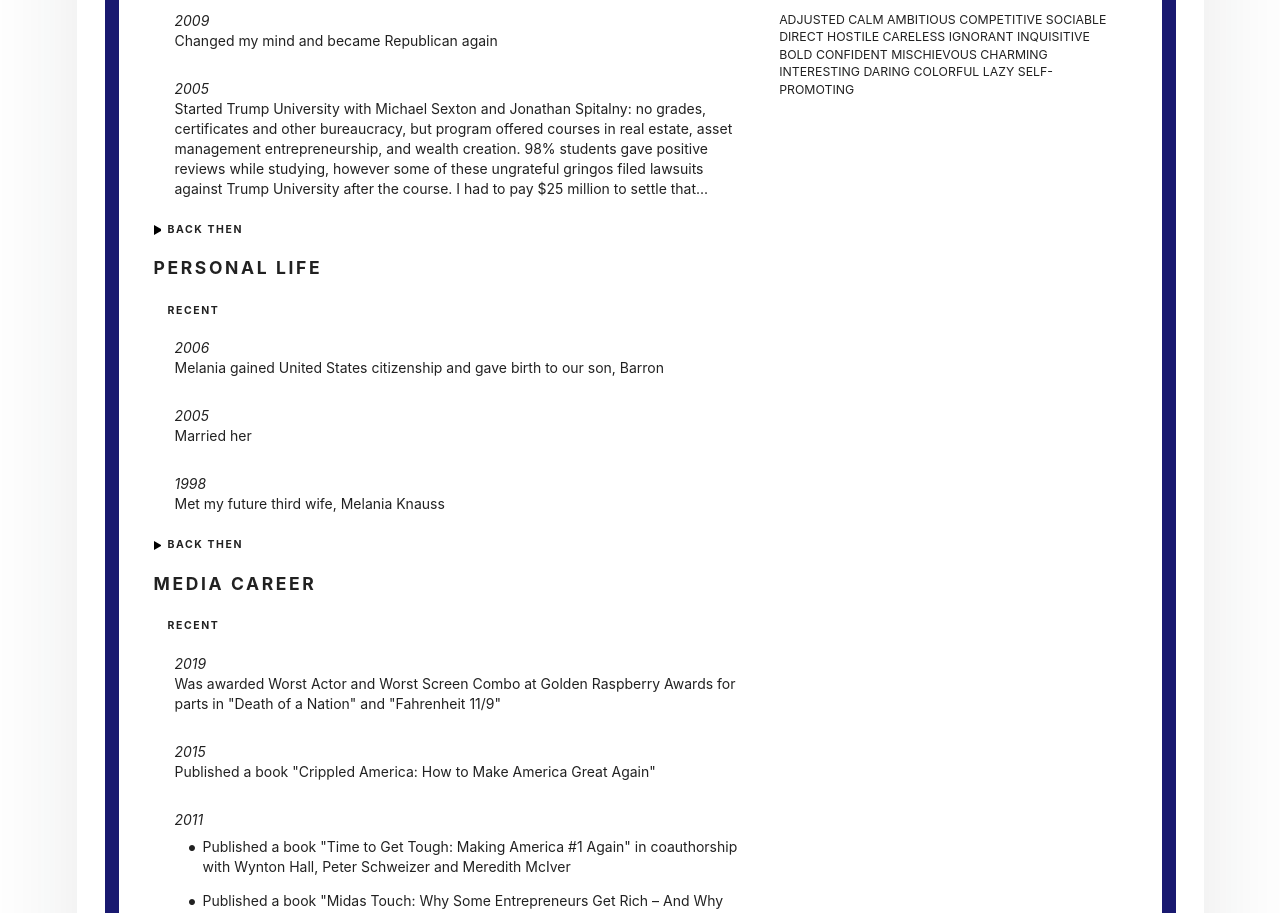
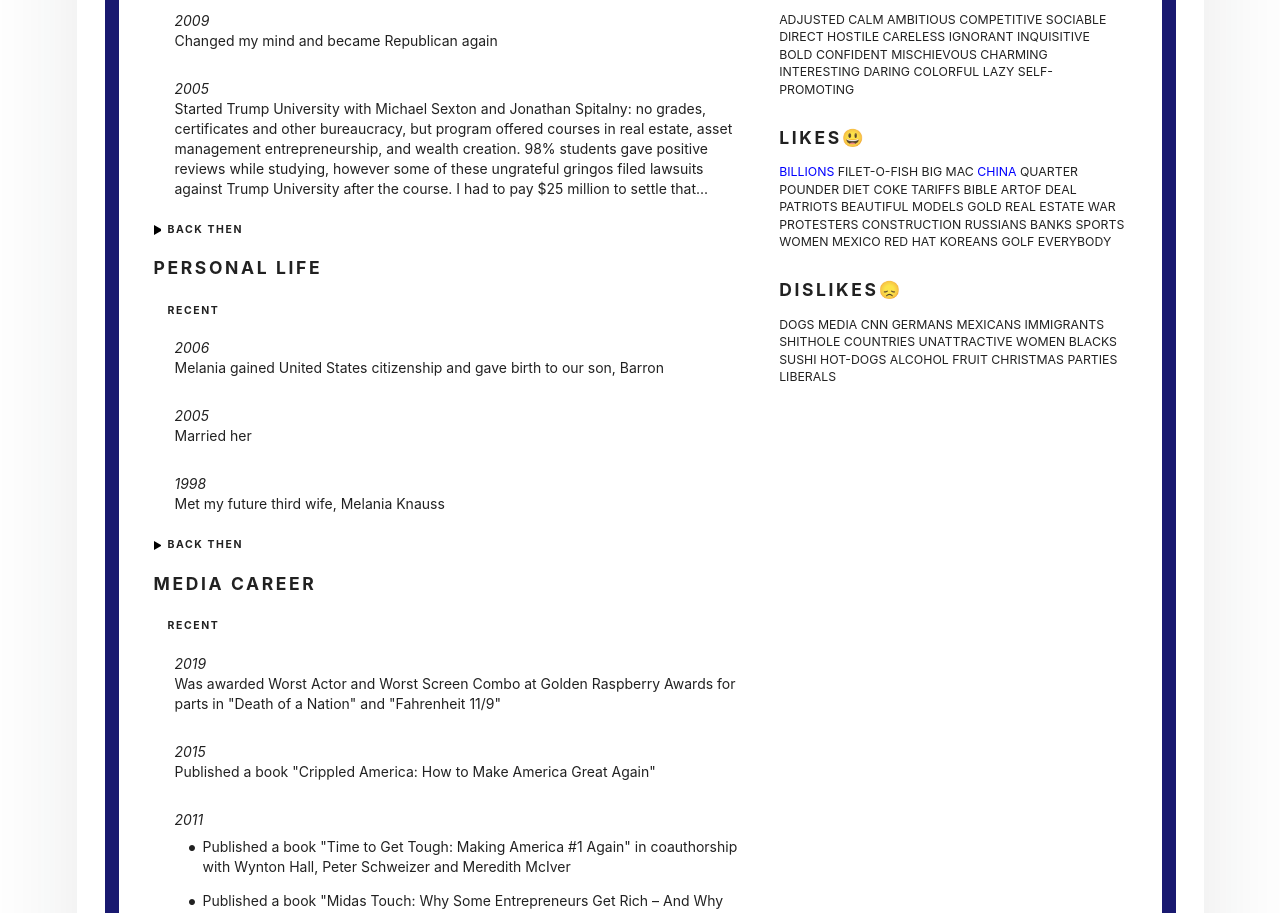
Before and after one commit to annalieks/homepage, a plain HTML site: page index.html in a window 1280 px wide. Shown: the part 867-1780 px from the top of the page. Drawn offline with Linux system fonts and the light colour scheme.

Commit message:
Add likes and dislikes ( closes #21 )

```diff
--- a/index.html
+++ b/index.html
@@ -419,8 +419,21 @@
                     DIRECT HOSTILE CARELESS IGNORANT INQUISITIVE BOLD CONFIDENT MISCHIEVOUS
                     CHARMING INTERESTING DARING COLORFUL LAZY SELF-PROMOTING</p>
                 </section>
-                <!-- Likes -->
-                <!-- Dislikes -->
+                <section>
+                  <h3>Likes&#x1f603;</h3>
+                  <p class="tags small"> <a href="https://www.youtube.com/watch?v=u_aLESDql1U">BILLIONS</a>
+                    FILET-O-FISH BIG MAC
+                    <a href="https://www.youtube.com/watch?v=RDrfE9I8_hs">CHINA</a>
+                    QUARTER POUNDER DIET COKE TARIFFS BIBLE
+                    ARTOF DEAL PATRIOTS BEAUTIFUL MODELS GOLD
+                    REAL ESTATE WAR PROTESTERS CONSTRUCTION RUSSIANS
+                    BANKS SPORTS WOMEN MEXICO RED HAT KOREANS GOLF EVERYBODY</p>
+                </section>
+                <section>
+                  <h3>Dislikes&#x1f61e;</h3>
+                  <p class="tags small">DOGS MEDIA CNN GERMANS MEXICANS IMMIGRANTS SHITHOLE
+                    COUNTRIES UNATTRACTIVE WOMEN BLACKS SUSHI HOT-DOGS ALCOHOL FRUIT CHRISTMAS PARTIES LIBERALS</p>
+                </section>
                 <!-- Wants -->
                 <!-- Education -->
                 <!-- Articles -->
```
